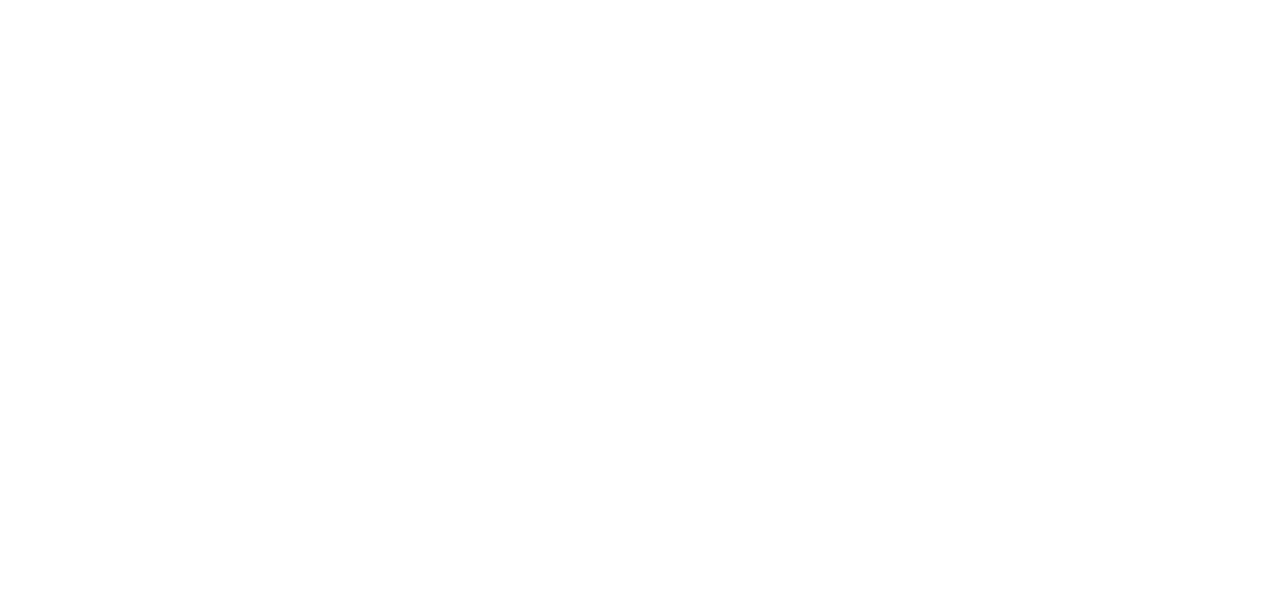
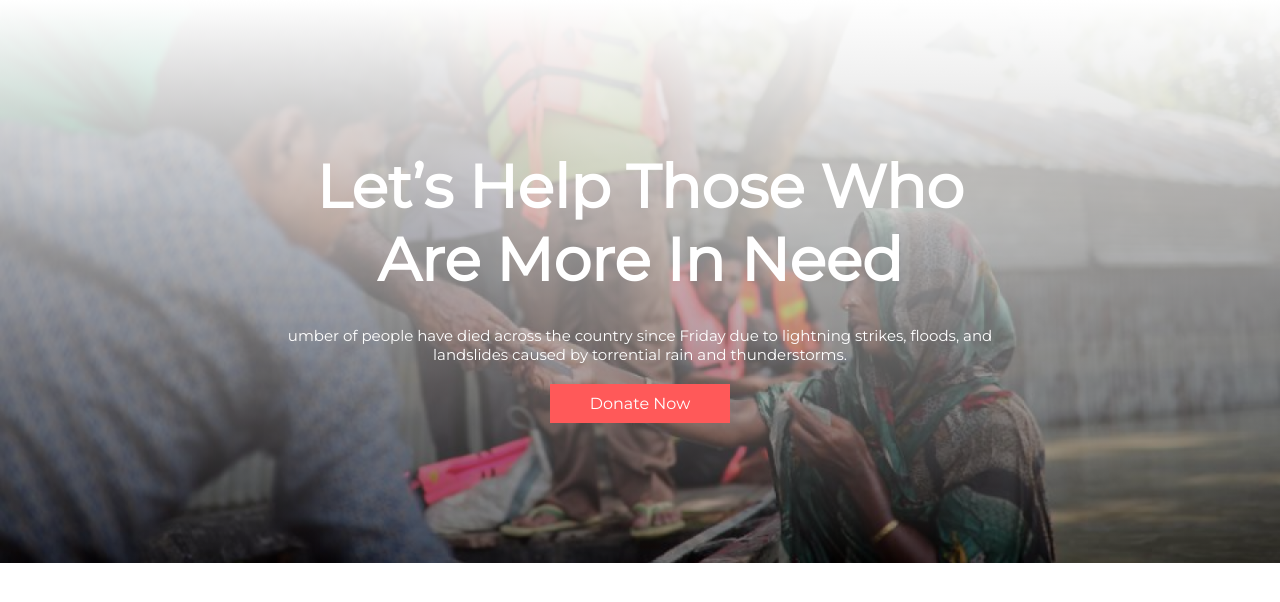
Before and after one commit to SotonAlamgir-PH/donate, a plain HTML site: page index.html in a window 1280 px wide. Drawn offline with Linux system fonts and the light colour scheme; files whose address does not match are found by name.

Commit message:
header-area

```diff
--- a/index.html
+++ b/index.html
@@ -4,9 +4,20 @@
     <meta charset="UTF-8">
     <meta http-equiv="X-UA-Compatible" content="IE=edge">
     <meta name="viewport" content="width=device-width, initial-scale=1.0">
-    <title>Document</title>
+    <link href="https://fonts.googleapis.com/css2?family=Montserrat&family=Ruda&display=swap" rel="stylesheet">
+    <link rel="stylesheet" href="style.css">
+    <title>Donate Today</title>
 </head>
 <body>
-
+    <section class="header-area">
+        <div class="container">
+            <div class="donate-today">
+                <h1>Let’s Help Those Who Are More In Need</h1>
+                <p>umber of people have died across the country since Friday due to lightning strikes, floods, and landslides caused by torrential rain and thunderstorms.
+                </p>
+                <a href="http://" target="_blank" rel="noopener noreferrer">Donate Now</a>
+            </div>
+        </div>
+    </section>
 </body>
 </html>
--- a/style.css
+++ b/style.css
@@ -0,0 +1,34 @@
+*{
+    margin:0;
+    padding: 0;
+}
+body{
+    font-family: 'Montserrat', sans-serif;
+}
+.header-area {
+    background-image: linear-gradient(white,#0000006b), url(../assisgnment-1/images/Rectangle\ 237.png);
+    background-repeat: no-repeat;
+    background-size: cover;
+}
+.container{
+    width:80%;
+    margin:0 auto;
+}
+.donate-today{
+    text-align: center;
+    color:#fff;
+    padding: 150px;
+}
+.donate-today h1{
+    font-size:60px;
+}
+.donate-today p{
+    font-size:15px;
+    padding: 30px 0px;
+}
+.donate-today a {
+    text-decoration: none;
+    background: #FF5959;
+    color: #ffff;
+    padding: 10px 40px;
+}
```
Also changed, not shown: images/Rectangle 237.png (added).
